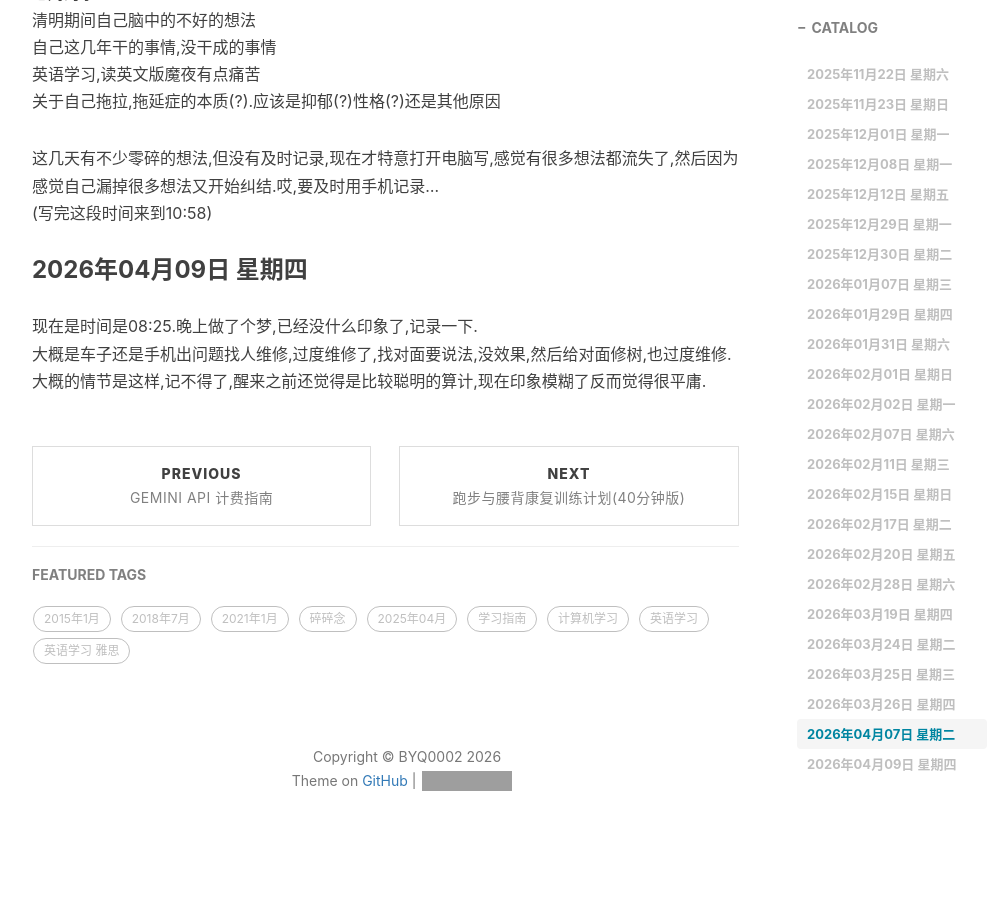
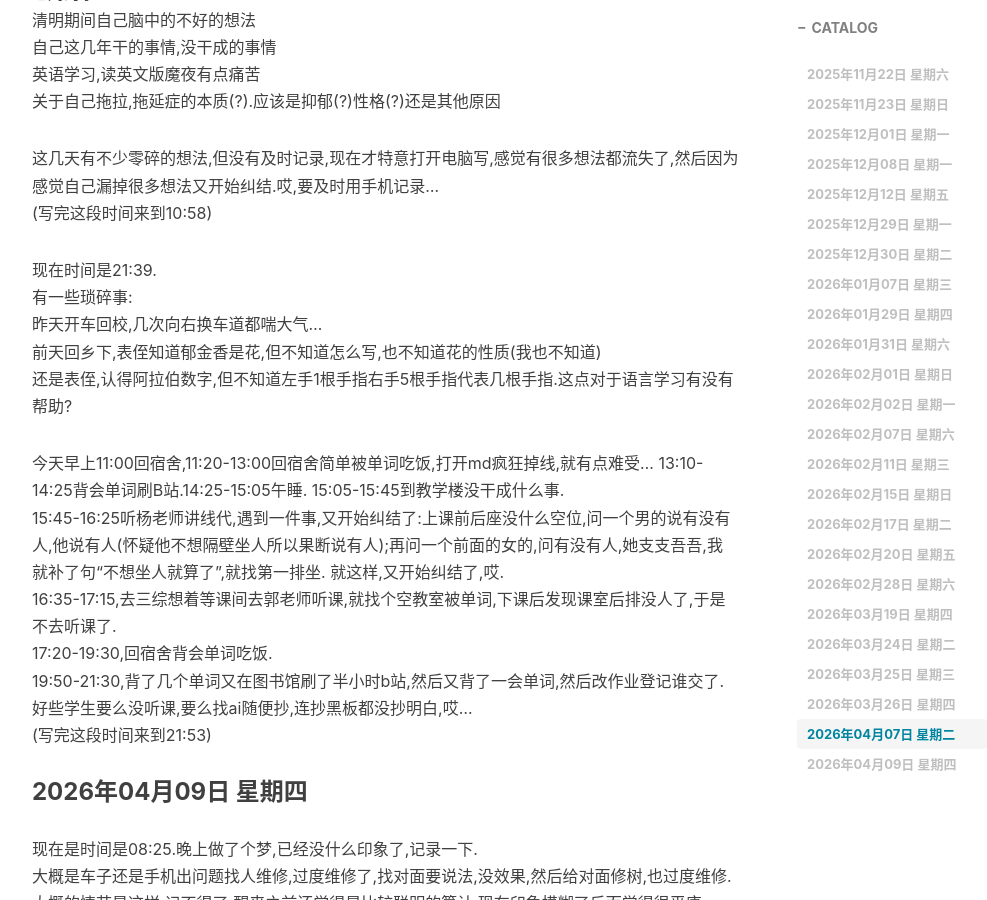
Before and after one commit to Shiina25qpwe/Shiina25qpwe.github.io, a Jekyll site: the page built from _posts/2025-11-08-一点近况v25.md, in a window 1280 px wide and 900 px high, scrolled down 24403 px. Shown: the whole window, without its empty margins (233-1220 px from the left). Built offline with Jekyll 4.4.1, drawn with Linux system fonts in a browser that asks for light colours; nearby versions of some CDN libraries; comment, search, counter and statistics services are not loaded; grey boxes are pictures that could not be loaded.

Commit message:
补充日记(0407)

```diff
--- a/_posts/2025-11-08-一点近况v25.md
+++ b/_posts/2025-11-08-一点近况v25.md
@@ -704,6 +704,23 @@ https://www.zhihu.com/question/1985686511627306600/answer/1991505529701421659
 这几天有不少零碎的想法,但没有及时记录,现在才特意打开电脑写,感觉有很多想法都流失了,然后因为感觉自己漏掉很多想法又开始纠结.哎,要及时用手机记录...
 (写完这段时间来到10:58)
 
+现在时间是21:39.
+有一些琐碎事:
+昨天开车回校,几次向右换车道都喘大气...
+前天回乡下,表侄知道郁金香是花,但不知道怎么写,也不知道花的性质(我也不知道)
+还是表侄,认得阿拉伯数字,但不知道左手1根手指右手5根手指代表几根手指.这点对于语言学习有没有帮助?
+
+今天早上11:00回宿舍,11:20-13:00回宿舍简单被单词吃饭,打开md疯狂掉线,就有点难受...
+13:10-14:25背会单词刷B站.14:25-15:05午睡.
+15:05-15:45到教学楼没干成什么事.
+15:45-16:25听杨老师讲线代,遇到一件事,又开始纠结了:上课前后座没什么空位,问一个男的说有没有人,他说有人(怀疑他不想隔壁坐人所以果断说有人);再问一个前面的女的,问有没有人,她支支吾吾,我就补了句“不想坐人就算了”,就找第一排坐.
+就这样,又开始纠结了,哎.
+16:35-17:15,去三综想着等课间去郭老师听课,就找个空教室被单词,下课后发现课室后排没人了,于是不去听课了.
+17:20-19:30,回宿舍背会单词吃饭.
+19:50-21:30,背了几个单词又在图书馆刷了半小时b站,然后又背了一会单词,然后改作业登记谁交了.
+好些学生要么没听课,要么找ai随便抄,连抄黑板都没抄明白,哎...
+(写完这段时间来到21:53)
+
 ### 2026年04月09日 星期四
 
 现在是时间是08:25.晚上做了个梦,已经没什么印象了,记录一下.
```
